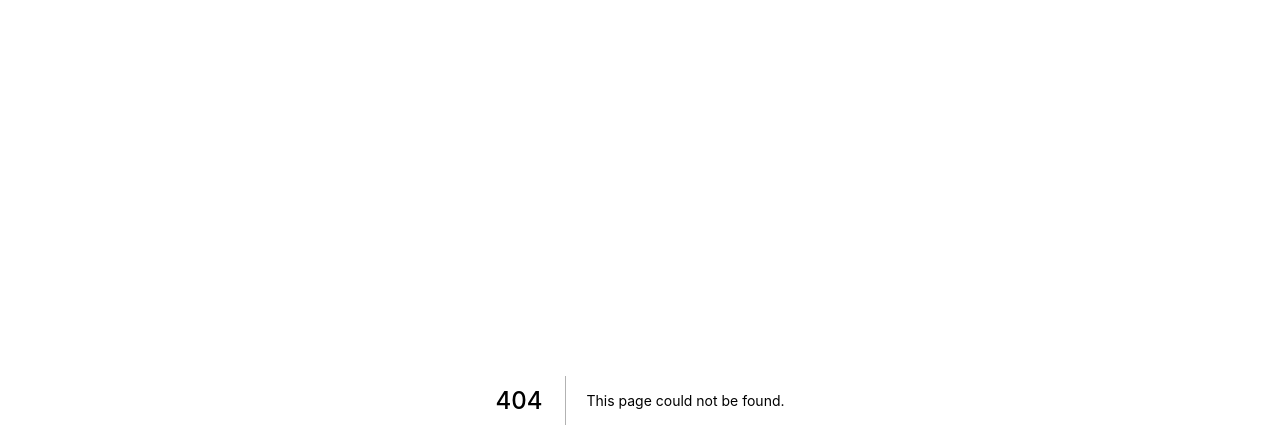
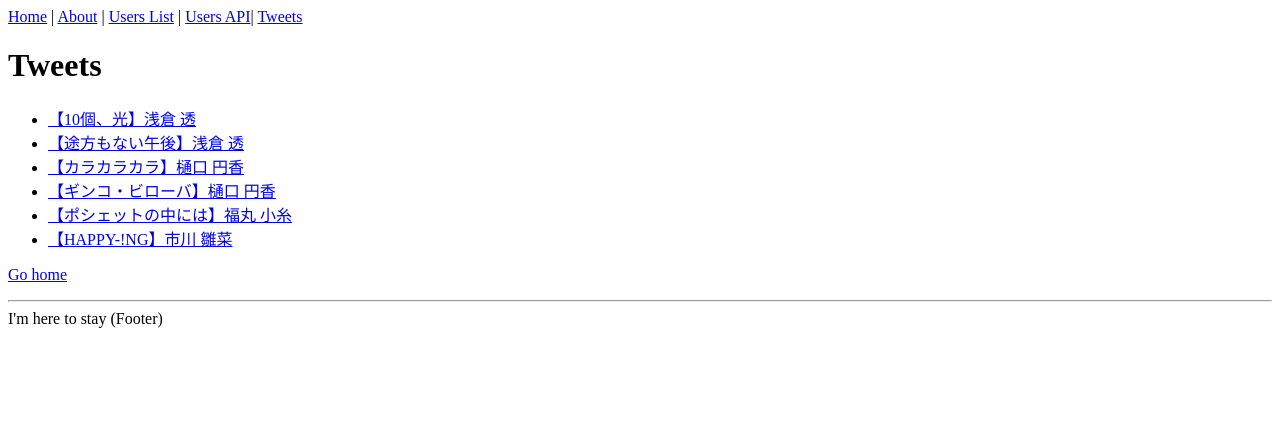
Before and after one commit to m19e/ssr2020-tweets, a Next.js app: page /tweets in a window 1280 px wide. Before the commit this address had no page. Shown: the top 448 px of the page. Built offline with nearby package versions, Linux system fonts and the light colour scheme.

Commit message:
Add tweets pages

```diff
--- /dev/null
+++ b/pages/tweets/index.tsx
@@ -0,0 +1,41 @@
+import { GetStaticProps } from "next";
+import Link from "next/link";
+import * as React from "react";
+
+import { Tweet } from "../../interfaces";
+import { TweetData } from "../../utils/tweets";
+import Layout from "../../components/Layout";
+
+type Props = {
+    items: Tweet[];
+};
+
+const WithStaticProps = ({ items }: Props) => (
+    <Layout title="Tweets | Next.js + TypeScript Example">
+        <h1>Tweets</h1>
+        <ul>
+            {items.map((item: Tweet) => (
+                <li key={item.id}>
+                    <a href={item.url} target="_blank">
+                        {item.name}
+                    </a>
+                </li>
+            ))}
+        </ul>
+        <p>
+            <Link href="/">
+                <a>Go home</a>
+            </Link>
+        </p>
+    </Layout>
+);
+
+export const getStaticProps: GetStaticProps = async () => {
+    // Example for including static props in a Next.js function component page.
+    // Don't forget to include the respective types for any props passed into
+    // the component.
+    const items: Tweet[] = TweetData;
+    return { props: { items } };
+};
+
+export default WithStaticProps;
```
